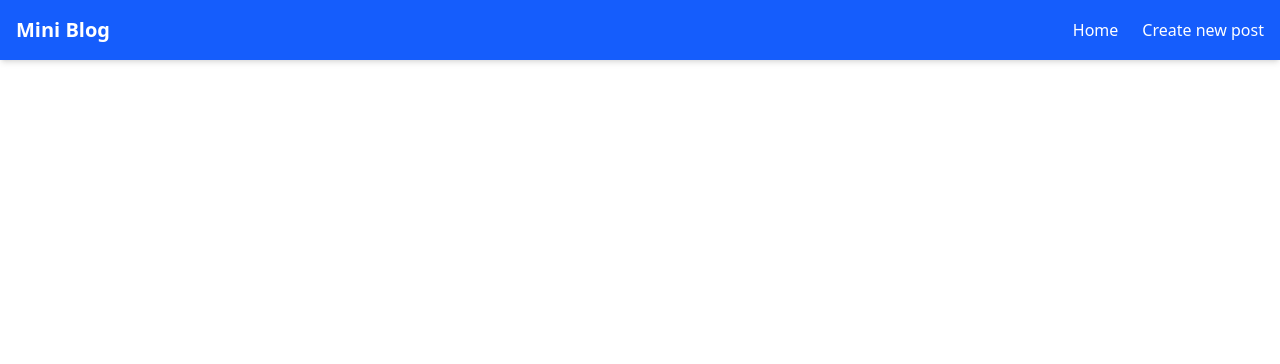
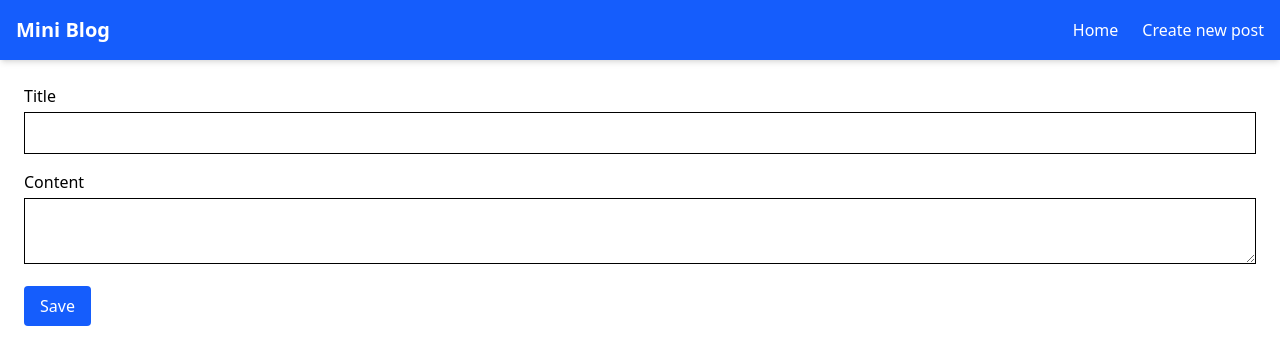
Before and after one commit to gagalvez/mini-blog, a React (Vite) app: page /edit/1 in a window 1280 px wide. Shown: the top 364 px of the page. Built offline with nearby package versions, Linux system fonts and the light colour scheme.

Commit message:
feat: finalize CRUD flow with edit and routingt

```diff
--- a/src/App.jsx
+++ b/src/App.jsx
@@ -22,10 +22,17 @@ function App() {
           path="/"
           element={<PostListPage posts={posts} deletePost={deletePost} />}
         />
-        <Route path="/create" element={<PostForm setPosts={setPosts} />} />
+        <Route
+          path="/create"
+          element={<PostForm posts={posts} setPosts={setPosts} />}
+        />
         <Route
           path="/post/:id"
           element={<PostDetailPage posts={posts} deletePost={deletePost} />}
+        />
+        <Route
+          path="/edit/:id"
+          element={<PostForm posts={posts} setPosts={setPosts} />}
         />
       </Routes>
     </BrowserRouter>
--- a/src/pages/PostDetailPage.jsx
+++ b/src/pages/PostDetailPage.jsx
@@ -1,4 +1,4 @@
-import { useParams } from "react-router-dom";
+import { Link, useParams } from "react-router-dom";
 
 export default function PostDetailPage({ posts, deletePost }) {
   const { id } = useParams();
@@ -20,12 +20,21 @@ export default function PostDetailPage({ posts, deletePost }) {
       <p className="text-gray-700 leading-relaxed mb-6">{post.content}</p>
       <p className="text-gray-500 text-sm mb-4">ID: {post.id}</p>
 
+      <div className="flex gap-3">
         <button
           onClick={() => deletePost(post.id)}
           className="bg-red-500 hover:bg-red-700 text-white font-bold py-2 px-4 rounded"
         >
           Delete Post
         </button>
+
+        <Link
+          to={`/edit/${post.id}`}
+          className="bg-green-600 hover:bg-green-700 text-white font-bold py-2 px-4 rounded"
+        >
+          Edit Post
+        </Link>
+      </div>
     </section>
   );
 }
--- a/src/pages/PostForm.jsx
+++ b/src/pages/PostForm.jsx
@@ -1,19 +1,43 @@
-import { useState } from "react";
+import { useState, useEffect } from "react";
 import { useNavigate } from "react-router-dom";
+import { useParams } from "react-router-dom";
 
-export default function PostForm({ setPosts }) {
+export default function PostForm({ posts, setPosts }) {
   const [title, setTitle] = useState("");
   const [content, setContent] = useState("");
+  const { id } = useParams();
+  const edit =!!id;
   const navigate = useNavigate();
+
 
  function handleSubmit(e) {
    e.preventDefault();
+
+   if (edit) {
+     const updatedPosts = posts.map((p) =>
+       p.id === Number(id) ? { ...p, title, content } : p
+     );
+     setPosts(updatedPosts);
+   } else {
      const newPost = { id: Date.now(), title, content };
      setPosts((prev) => [...prev, newPost]);
+   }
+
    setTitle("");
    setContent("");
    navigate("/");
  }
+
+  useEffect(() => {
+    if (id) {
+      const post = posts.find((p) => p.id === Number(id));
+      if (post) {
+        setTitle(post.title);
+        setContent(post.content);
+      }
+    }
+  }, [id, posts]);
+
 
   return (
     <form onSubmit={handleSubmit} className="p-6 space-y-4">
```
Lines whose indentation alone changed are shown as unchanged.
